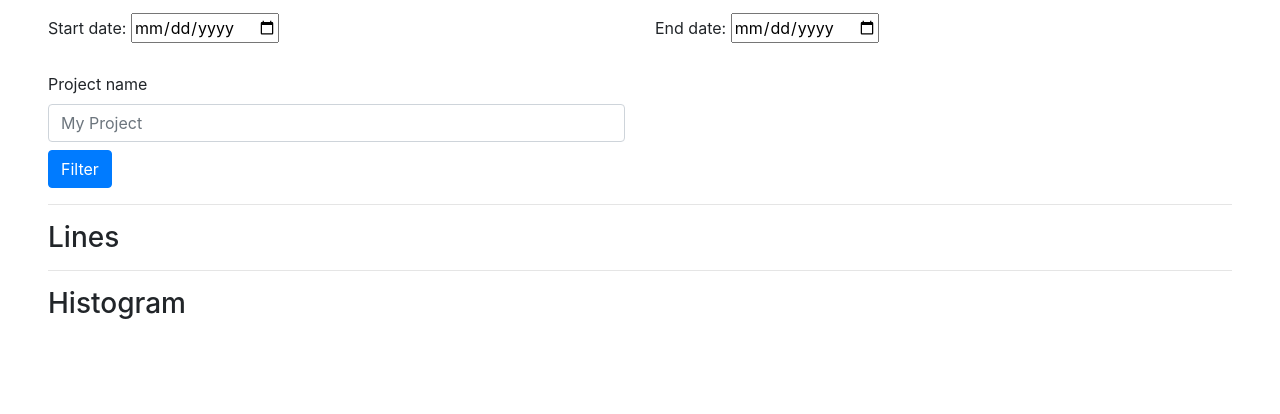
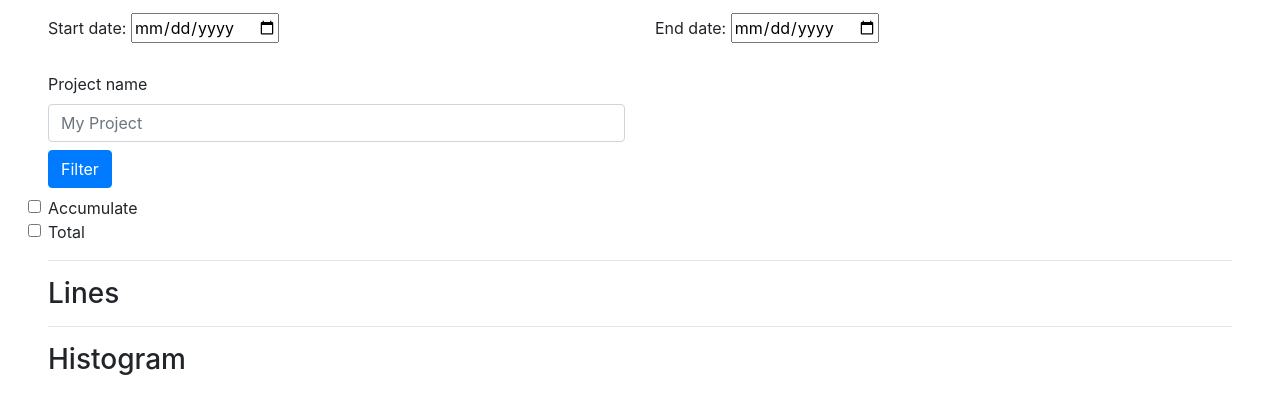
Before and after one commit to JojoPalambas/TSStatMaker, a Django app: page / in a window 1280 px wide. Shown: the part 171-585 px from the top of the page. Run offline with Django 3.2, Linux system fonts and the light colour scheme; data that the repository does not hold is empty; some libraries are stand-ins or nearby versions.

Commit message:
[FRONT] Added Accumulate and Total checkboxes

```diff
--- a/templates/StatViz/show.html
+++ b/templates/StatViz/show.html
@@ -56,6 +56,17 @@
             <div class="col-12 mt-2">
                 <button type="button" class="btn btn-primary" onclick="drawCurveTypes()">Filter</button>
             </div>
+            <div class="col-3 mt-2">
+                <input class="form-check-input" type="checkbox" value="" id="accumulate-checkbox">
+                <label class="form-check-label" for="accumulate-checkbox">
+                    Accumulate
+                </label>
+                <br>
+                <input class="form-check-input" type="checkbox" value="" id="total-checkbox">
+                <label class="form-check-label" for="total-checkbox">
+                    Total
+                </label>
+            </div>
         </div>
         <hr>
 
```
